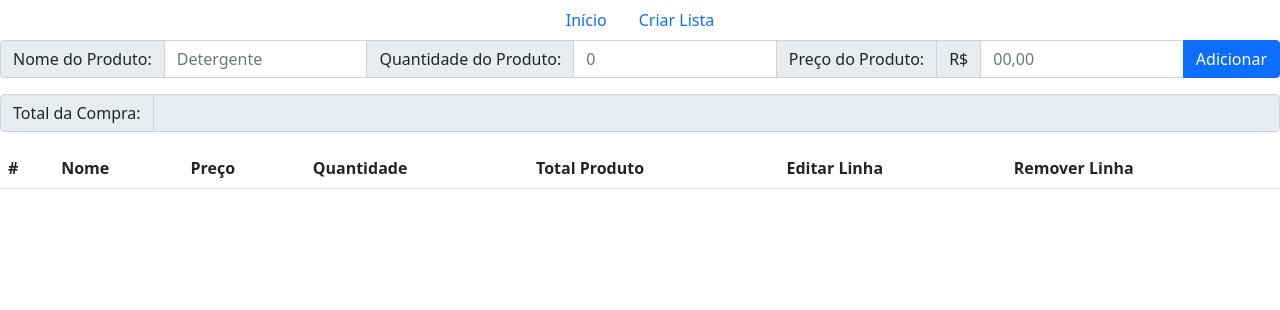
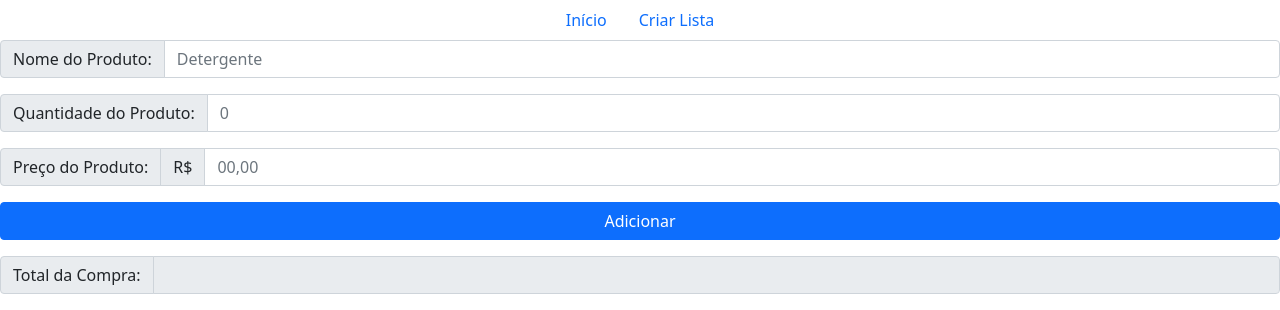
Before and after one commit to Caiovlima2/ListaCompras, a PHP site: page / in a window 1280 px wide. Shown: the top 310 px of the page. Run offline with PHP 8.4, Linux system fonts and the light colour scheme; lists and menus that the app fills with data are empty.

Commit message:
Update index.php

```diff
--- a/index.php
+++ b/index.php
@@ -1,7 +1,3 @@
-<?php
-
-?>
-
 <!DOCTYPE html>
 <html lang="pt-br">
 <head>
@@ -28,14 +24,18 @@
       <div class="input-group mb-3">
         <span class="input-group-text" id="basic-addon1">Nome do Produto:</span>
         <input type="text" class="form-control" placeholder="Detergente" id="nome">
-
+      </div>
+      <div class="input-group mb-3">
         <span class="input-group-text" id="basic-addon1">Quantidade do Produto:</span>
         <input type="text" class="form-control" placeholder="0" id="quantidade">
-
+      </div>
+      <div class="input-group mb-3">
         <span class="input-group-text" id="basic-addon1">Preço do Produto:</span>
         <span class="input-group-text">R$</span>
         <input type="text" class="form-control" placeholder="00,00" id="preco">
-        <input class="btn btn-primary" type="button" value="Adicionar" onclick="AdicionaLinha()">
+      </div>
+      <div class="input-group mb-3">
+        <input class="btn btn-primary" type="button" value="Adicionar" onclick="AdicionaLinha()" style="width: 100%;">
       </div>
 
     <div class="input-group mb-3">
```
